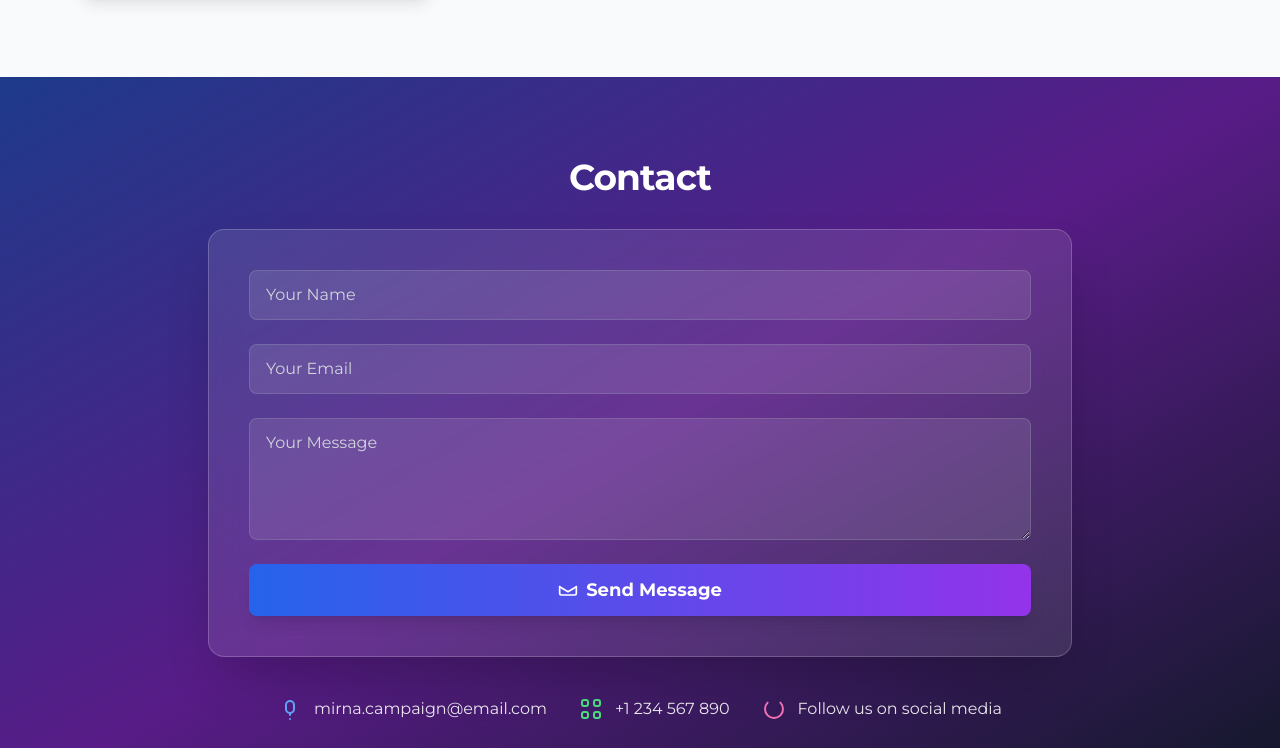
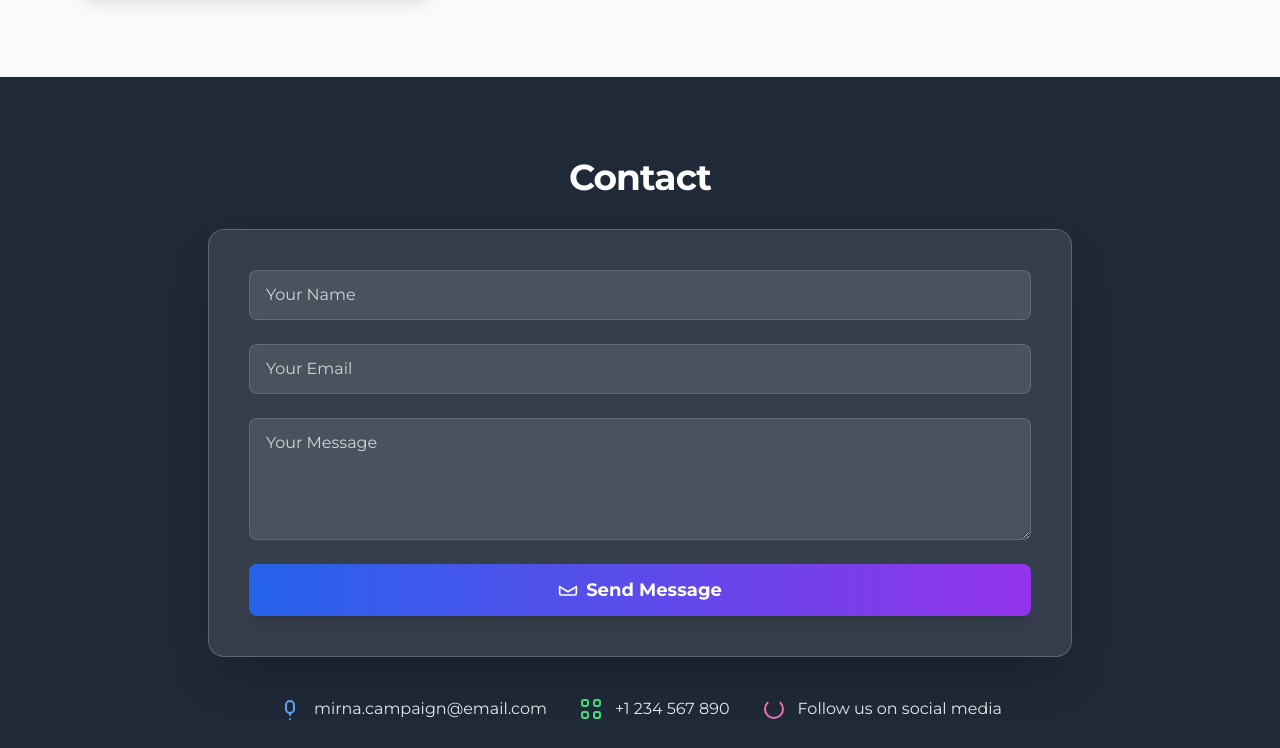
Before and after one commit to Satyam3002/mirnalelection, a plain HTML site: page index.html in a window 1280 px wide. Shown: the part 4032-4780 px from the top of the page. Drawn offline with nearby package versions, Linux system fonts and the light colour scheme.

Commit message:
Update index.html

```diff
--- a/index.html
+++ b/index.html
@@ -612,7 +612,7 @@
     </section>
 
     <!-- Contact Section -->
-    <section id="contact" class="bg-gradient-to-br from-blue-900 via-purple-900 to-gray-900 py-20" data-aos="fade-up">
+    <section id="contact" class="bg-gray-800 py-20" data-aos="fade-up">
       <div class="max-w-4xl mx-auto px-4">
         <h2 class="text-4xl font-extrabold mb-8 text-center text-white tracking-tight">Contact</h2>
         <form class="backdrop-blur-lg bg-white/10 border border-white/20 rounded-2xl shadow-2xl p-10 mb-10 grid grid-cols-1 gap-6">
```
